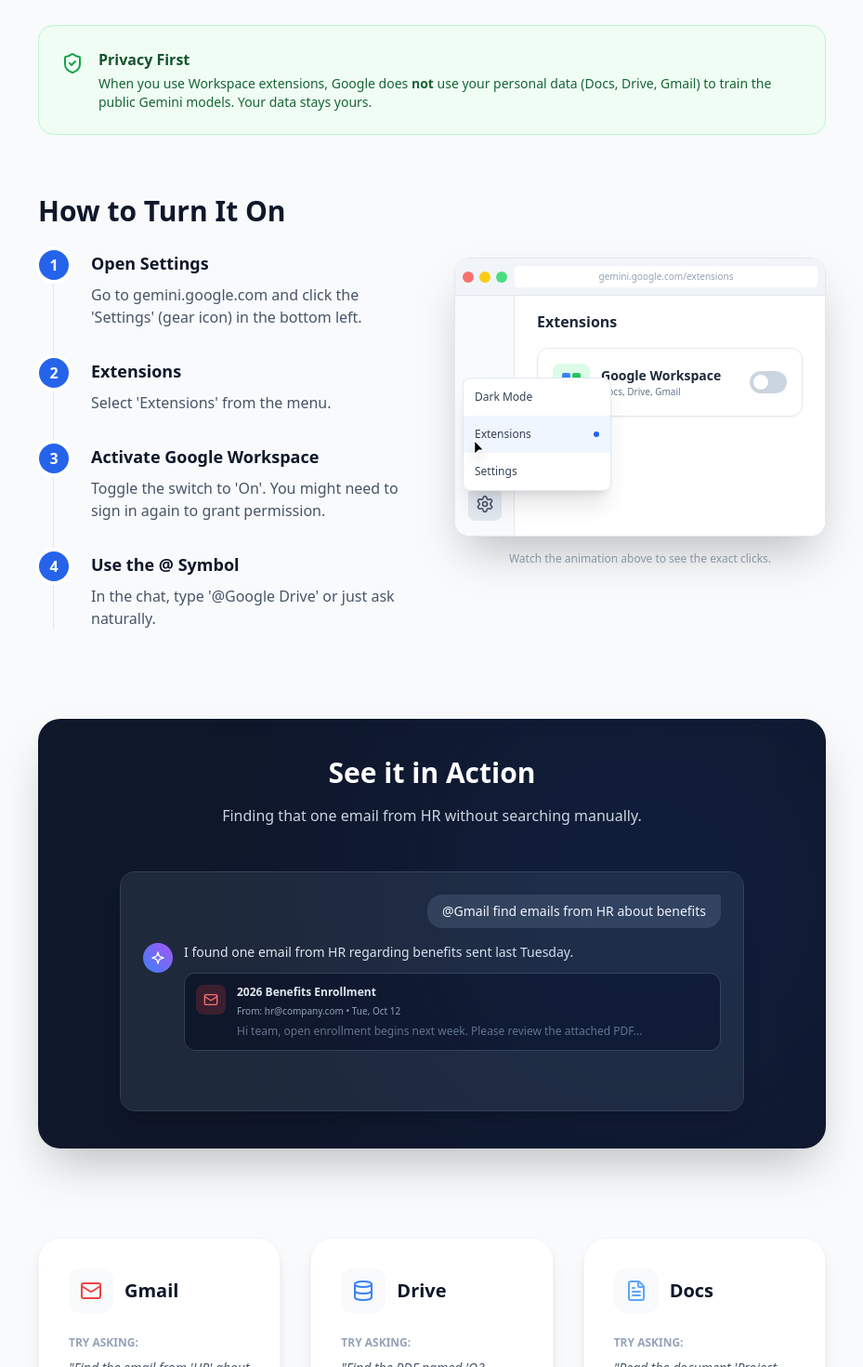
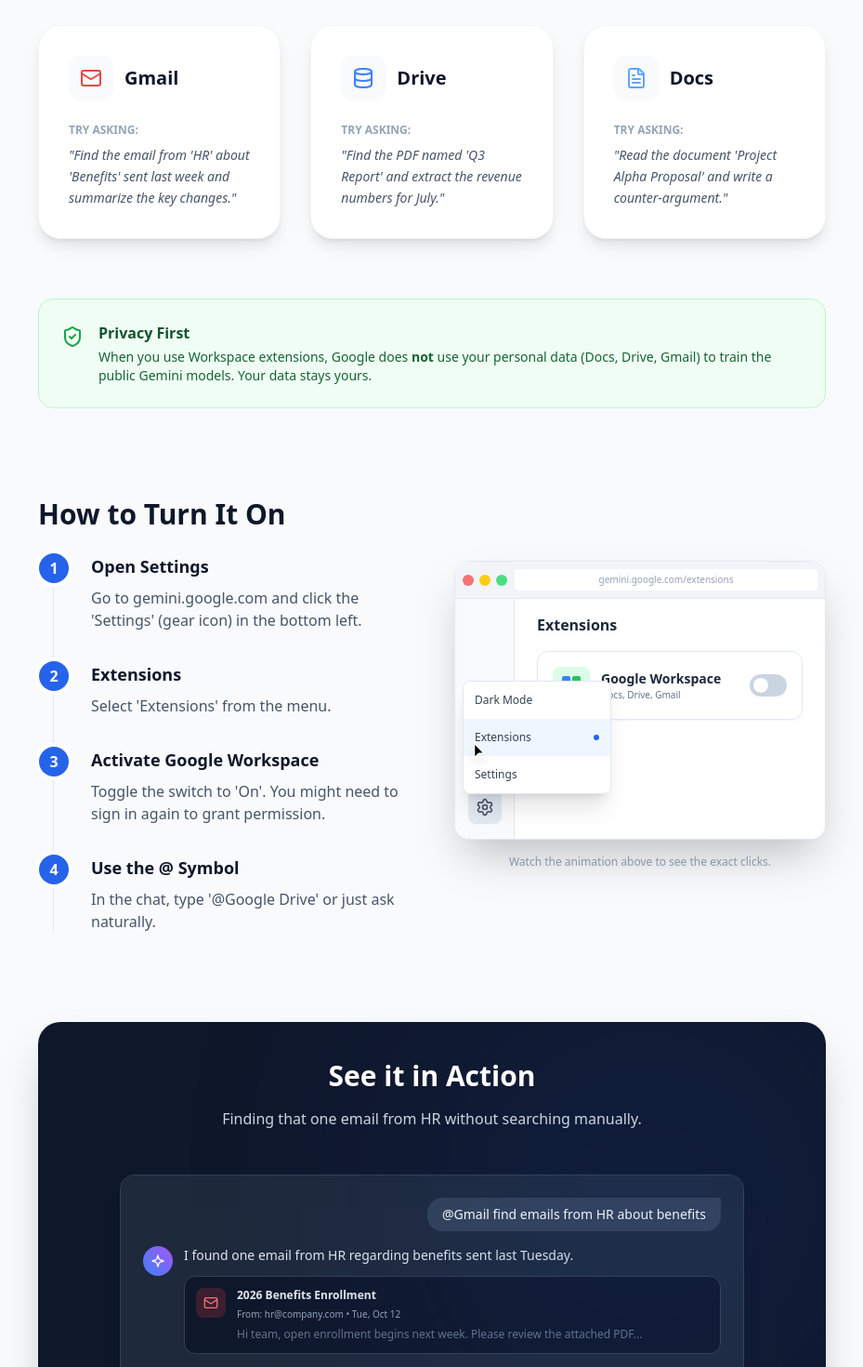
Before and after one commit to bottyporshian/gemini-academy-clean, a Next.js app: page /lesson/4-1 in a window 1280 px wide. Shown: the part 480-1950 px from the top of the page at 93% size, without its empty margins (175-1104 px from the left). Built offline with nearby package versions, Linux system fonts and the light colour scheme.

Commit message:
Lesson 4.1: Moved Integration Cards to top

```diff
--- a/pages/lesson/4-1.js
+++ b/pages/lesson/4-1.js
@@ -42,8 +42,27 @@
             </p>
           </motion.div>
 
+          {/* The Big 3 Integrations (MOVED UP) */}
+          <div className="grid md:grid-cols-3 gap-8 mb-16">
+             <IntegrationCard
+                icon={<Mail className="w-6 h-6 text-red-500" />}
+                title="Gmail"
+                prompt="Find the email from 'HR' about 'Benefits' sent last week and summarize the key changes."
+             />
+             <IntegrationCard
+                icon={<Database className="w-6 h-6 text-blue-500" />}
+                title="Drive"
+                prompt="Find the PDF named 'Q3 Report' and extract the revenue numbers for July."
+             />
+             <IntegrationCard
+                icon={<FileText className="w-6 h-6 text-blue-400" />}
+                title="Docs"
+                prompt="Read the document 'Project Alpha Proposal' and write a counter-argument."
+             />
+          </div>
+
           {/* The Privacy Note */}
-          <div className="bg-green-50 border border-green-200 rounded-2xl p-6 mb-16 flex gap-4 items-start">
+          <div className="bg-green-50 border border-green-200 rounded-2xl p-6 mb-24 flex gap-4 items-start">
              <ShieldCheck className="w-6 h-6 text-green-600 mt-1 shrink-0" />
              <div>
                 <h4 className="font-bold text-green-900 mb-1">Privacy First</h4>
@@ -97,25 +116,6 @@
              <div className="max-w-2xl mx-auto bg-slate-800 rounded-2xl border border-slate-700 shadow-xl overflow-hidden">
                 <GmailSearchSimulation />
              </div>
-          </div>
-
-          {/* The Big 3 Integrations */}
-          <div className="grid md:grid-cols-3 gap-8 mb-24">
-             <IntegrationCard
-                icon={<Mail className="w-6 h-6 text-red-500" />}
-                title="Gmail"
-                prompt="Find the email from 'HR' about 'Benefits' sent last week and summarize the key changes."
-             />
-             <IntegrationCard
-                icon={<Database className="w-6 h-6 text-blue-500" />}
-                title="Drive"
-                prompt="Find the PDF named 'Q3 Report' and extract the revenue numbers for July."
-             />
-             <IntegrationCard
-                icon={<FileText className="w-6 h-6 text-blue-400" />}
-                title="Docs"
-                prompt="Read the document 'Project Alpha Proposal' and write a counter-argument."
-             />
           </div>
 
           <div className="flex justify-between items-center pt-8 border-t border-slate-200">
```
